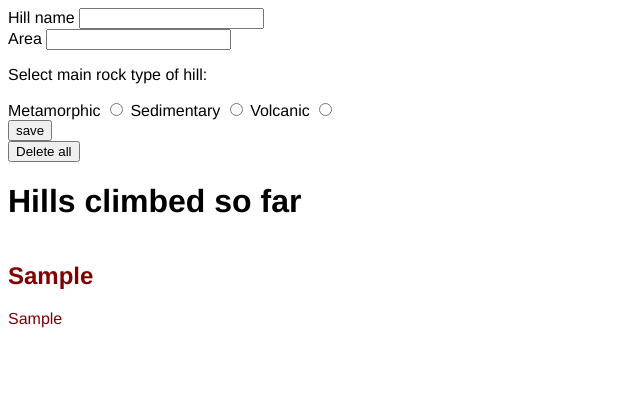
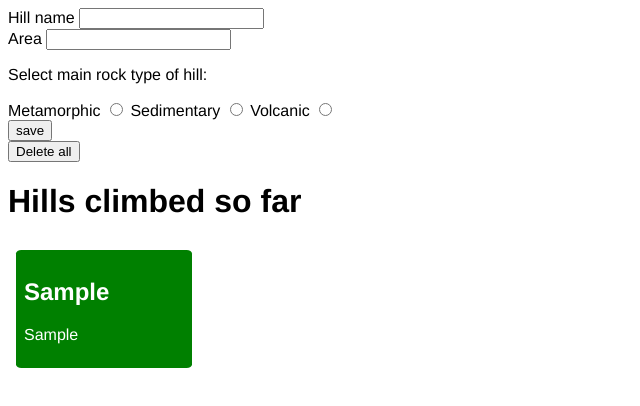
Before and after one commit to kernsary/dom, a website: page index.html in a window 1280 px wide. Both pictures are taken after typing "Sample", "Sample" into the empty fields and a click on the input "save". Shown: the whole page, without its empty margins (0-640 px from the left). Drawn offline with Linux system fonts and the light colour scheme.

Commit message:
list element css addded

```diff
--- a/css/main.css
+++ b/css/main.css
@@ -4,9 +4,16 @@ body {
 
 #hill-list {
   display: flex;
+  flex-wrap: wrap;
   list-style-type: none;
 }
 
 .hill-list-item {
-  color: Maroon;
+  width: 10rem;
+  background-color: Green;
+  color: White;
+  margin: 0.5rem 0.5rem;
+  padding: 0.5rem 0.5rem;
+  border: 0px none;
+  border-radius: 3%;
 }
```
